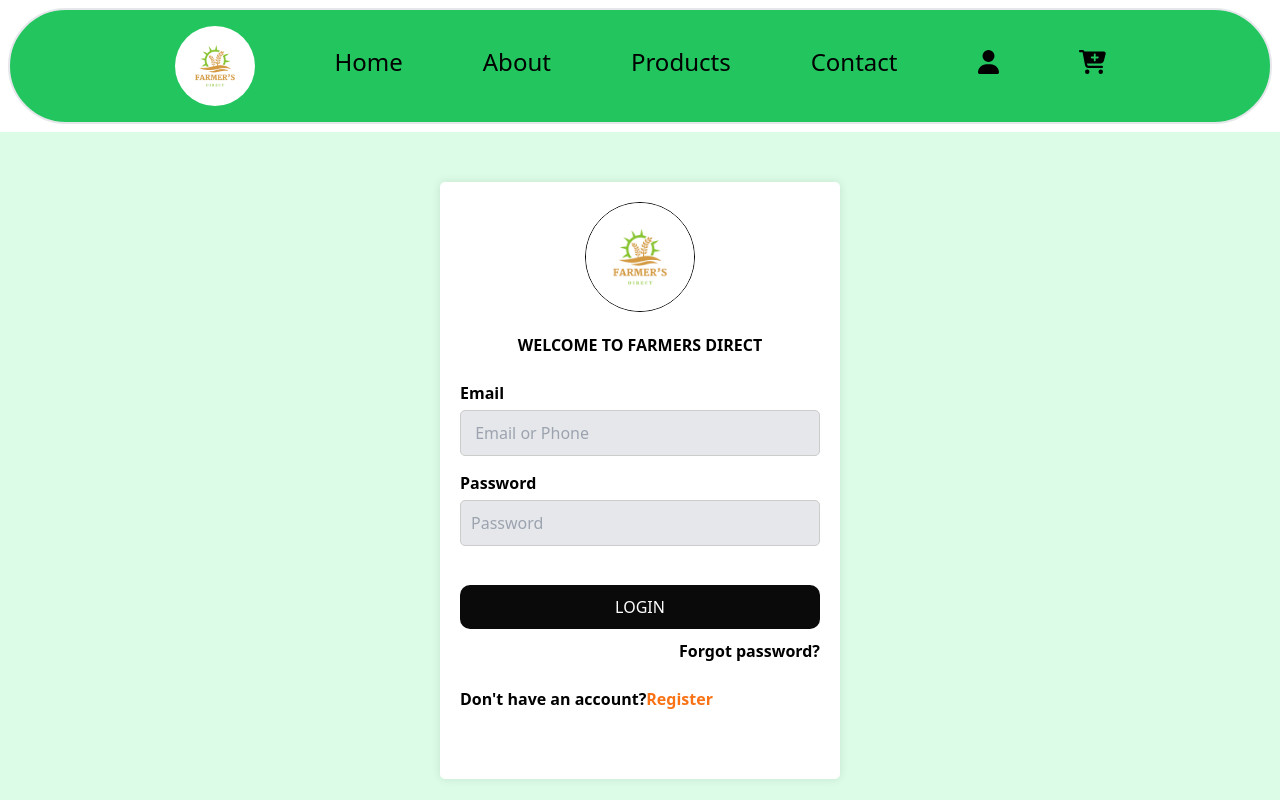
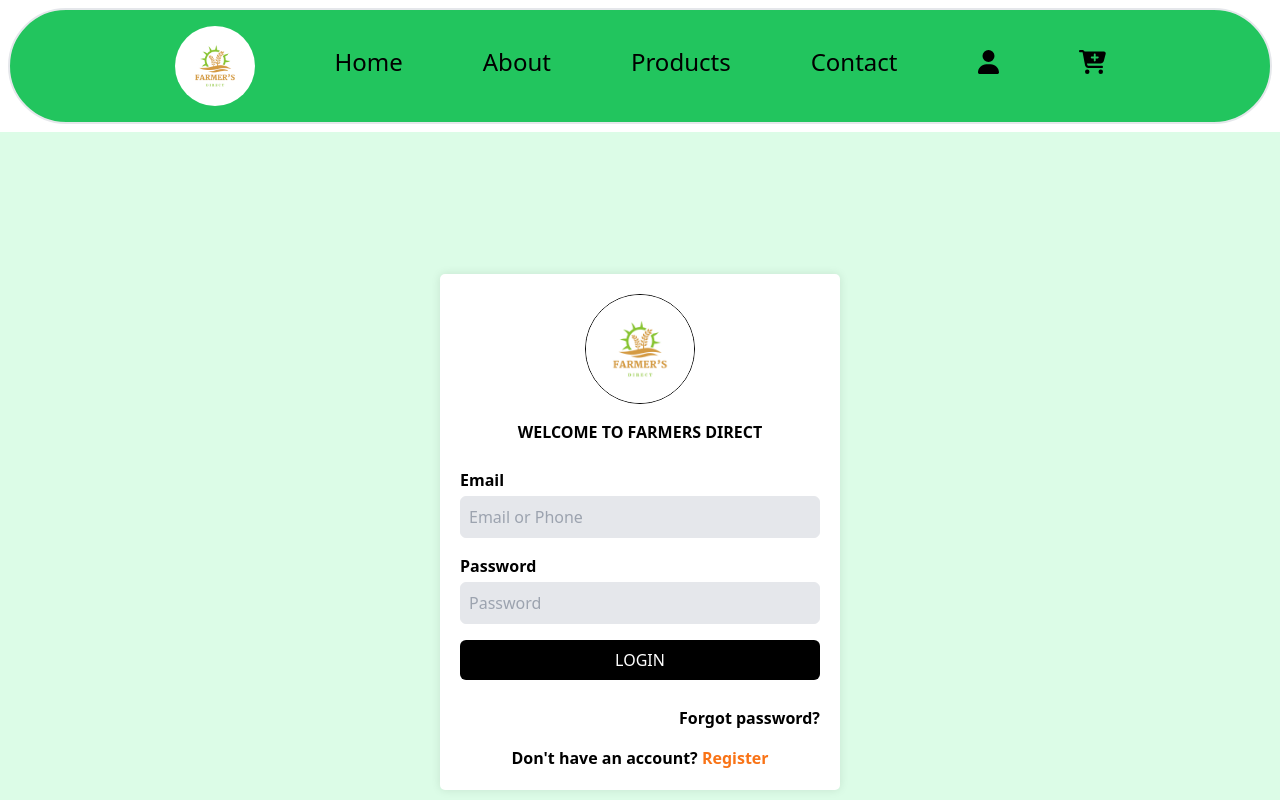
Before and after one commit to Smkandawire/GROUP-27-FARMERS-DIRECT-WEBSITE-FRONTEND, a React (Create React App) app: page /LoginPage in a window 1280 px wide. Shown: the top 800 px of the page. Built offline with nearby package versions, Linux system fonts and the light colour scheme.

Commit message:
linking backend to front end  on sign up and login

```diff
--- a/src/components/Homepage/Home.js
+++ b/src/components/Homepage/Home.js
@@ -27,7 +27,7 @@ const Home = () => {
   useEffect(() => {
     const interval = setInterval(() => {
       setCurrentImageIndex((prevIndex) => (prevIndex + 1) % bannerImages.length);
-    }, 4000); // Change every 3 seconds
+    },2000); // Change every 3 seconds
 
     return () => clearInterval(interval); // Clear interval on component unmount
   }, []);
--- a/src/components/LoginPage/LoginPage.js
+++ b/src/components/LoginPage/LoginPage.js
@@ -1,62 +1,110 @@
+// src/components/Login.js
+
+import React, { useState } from 'react';
 import { Link } from "react-router-dom";
 import logo from "../Header/logo.png";
-export default function LoginPage(){
-    const handleSubmit = (event) =>{
+
+const Login = () => {
+  const [email, setEmail] = useState('');
+  const [password, setPassword] = useState('');
+
+  const handleSubmit = async (event) => {
     event.preventDefault();
+    try {
+      const response = await fetch('http://localhost:3000/user/login', {
+        method: 'POST',
+        headers: {
+          'Content-Type': 'application/json',
+        },
+        body: JSON.stringify({ email, password }),
+      });
 
-      const email = document.getElementById("email").value;
-      const password = document.getElementById("password").value;
+      if (response.ok) {
+        const data = await response.json();
+        alert('Login successful!');
+        localStorage.setItem('token', data.accessToken); // Store token in localStorage
+      } else {
+        alert('Login failed');
+      }
+    } catch (error) {
+      console.error('Error during login:', error);
+    }
+  };
 
-      console.log("Email:", email);
-      console.log("Password:", password);
-    };
-    return(
-    <div className=" flex bg-green-100 ">
-      <div className='container ' style={{ maxWidth: '400px', margin: '50px auto', backgroundColor: '#FFF', padding: '20px', borderRadius: '5px', boxShadow: '0 0 10px rgba(0, 0, 0, 0.1)' }}>
+  return (
+    <div className="flex bg-green-100 min-h-screen items-center justify-center">
+      <div
+        className="container"
+        style={{
+          maxWidth: '400px',
+          margin: '50px auto',
+          backgroundColor: '#FFF',
+          padding: '20px',
+          borderRadius: '5px',
+          boxShadow: '0 0 10px rgba(0, 0, 0, 0.1)',
+        }}
+      >
         <form onSubmit={handleSubmit}>
-        <div className="flex items-center justify-center">
+          <div className="flex items-center justify-center mb-4">
             <div className="border rounded-full w-[110px] h-[110px] border-black">
-                      <img src={logo} alt="Logo" class=" h-auto w-auto rounded-full"/>
+              <img src={logo} alt="Logo" className="h-auto w-auto rounded-full" />
             </div>
           </div>
-          <h2 style={{marginBottom:'21px' , textAlign:'left' }} className="text-bold"></h2>
-          <h3 className="flex items-center justify-center font-extrabold text-black text-center ">
-         WELCOME TO FARMERS DIRECT
-        </h3>
-
-          <br/>
-          <div className="input-group" style={{ marginBottom: '15px' }}>
-
-                      <label htmlFor="email" style={{ display: 'block', marginBottom: '5px'  }}><span className=' font-bold'>Email</span></label>
-                      <input className="bg-gray-200" type="email" id="email" name="Email" placeholder=" Email or Phone " style={{ width: '100%', padding: '10px', border: '1px solid #ccc', borderRadius: '5px' }} required />
+          <h3 className="text-center font-extrabold text-black">WELCOME TO FARMERS DIRECT</h3>
+          <br />
+          <div className="input-group mb-4">
+            <label htmlFor="email" className="font-bold block mb-1">
+              Email
+            </label>
+            <input
+              className="bg-gray-200 w-full p-2 border rounded-md"
+              type="email"
+              id="email"
+              placeholder="Email or Phone"
+              value={email}
+              onChange={(e) => setEmail(e.target.value)}
+              required
+            />
           </div>
-                  <div className="input-group" style={{ marginBottom: '15px' }}>
-                      <label htmlFor="password" style={{ display: 'block', marginBottom: '5px' }}><span className=' font-bold'>Password</span></label>
-                      <input className="bg-gray-200" type="password" id="password" name="Password" placeholder="Password" style={{ width: '100%', padding: '10px', border: '1px solid #ccc', borderRadius: '5px' }} required />
+          <div className="input-group mb-4">
+            <label htmlFor="password" className="font-bold block mb-1">
+              Password
+            </label>
+            <input
+              className="bg-gray-200 w-full p-2 border rounded-md"
+              type="password"
+              id="password"
+              placeholder="Password"
+              value={password}
+              onChange={(e) => setPassword(e.target.value)}
+              required
+            />
           </div>
-                  <br/>
-                  <button type="submit" style={{ width: '100%', padding: '10px', backgroundColor: '#0a0a0a', color: '#fff', border: 'none', borderRadius: '10px', cursor: 'pointer' }}><Link to='/Advertise'>LOGIN</Link></button>
+          <button
+            type="submit"
+            className="w-full bg-black text-white py-2 rounded-md hover:bg-gray-800 transition mb-4"
+          >
+            LOGIN
+          </button>
         </form>
 
         <div className="flex justify-end font-bold" style={{ backgroundColor: 'transparent', marginTop: '10px' }}>
-    <button style={{ backgroundColor: 'transparent', border: 'none', cursor: 'pointer', color: 'black' }}>
+          <button
+            style={{ backgroundColor: 'transparent', border: 'none', cursor: 'pointer', color: 'black' }}
+            onClick={() => alert('Forgot Password functionality is not yet implemented')}
+          >
             Forgot password?
           </button>
         </div>
-   <br/>
-        <div>
-        <div className="font-bold text-black">Don't have an account?
-    <span ><Link to="/SignUp"  className=" text-orange-500 cursor-pointer">
+        <div className="font-bold text-black mt-4 text-center">
+          Don't have an account?{' '}
+          <Link to="/SignUp" className="text-orange-500 cursor-pointer hover:underline">
             Register
-          </Link> </span>
+          </Link>
         </div>
       </div>
-    <br/>
-    <br/>
+    </div>
+  );
+};
 
-    </div>
-
-    </div>
-
-    )
-  }
+export default Login;
--- /dev/null
+++ b/src/components/ProtectedRoute.js
@@ -0,0 +1,11 @@
+// src/components/ProtectedRoute.js
+
+import React from 'react';
+import { Navigate } from 'react-router-dom';
+
+function ProtectedRoute({ children }) {
+  const token = localStorage.getItem('token');
+  return token ? children : <Navigate to="/login" />;
+}
+
+export default ProtectedRoute;
--- a/src/components/SignUp/SignUp.js
+++ b/src/components/SignUp/SignUp.js
@@ -1,36 +1,83 @@
-import React from 'react';
+// src/components/Signup.js
+
+import React, { useState } from 'react';
 import { Link } from 'react-router-dom';
 
-const SignUp = () => {
+const Signup = () => {
+  const [email, setEmail] = useState('');
+  const [username, setUsername] = useState('');
+  const [password, setPassword] = useState('');
+  const [confirmPassword, setConfirmPassword] = useState('');
+
+  const handleSubmit = async (event) => {
+    event.preventDefault();
+
+    // Password confirmation check
+    if (password !== confirmPassword) {
+      alert('Passwords do not match.');
+      return;
+    }
+
+    try {
+      const response = await fetch('http://localhost:3000/user/signup', {
+        method: 'POST',
+        headers: {
+          'Content-Type': 'application/json',
+        },
+        body: JSON.stringify({ email, username, password }),
+      });
+
+      if (response.ok) {
+        alert('Signup successful!');
+      } else {
+        alert('Signup failed');
+      }
+    } catch (error) {
+      console.error('Error during signup:', error);
+    }
+  };
+
   return (
     <div className="flex items-center justify-center min-h-screen bg-green-100">
       <div className="bg-white p-10 rounded-lg shadow-md w-full max-w-md">
         <h2 className="text-2xl font-bold text-center mb-4">Sign up for Farmers Direct</h2>
 
-      <form className="space-y-4">
+        <form className="space-y-4" onSubmit={handleSubmit}>
           <input
-          type="text"
-          placeholder="Email or Phone"
+            type="email"
+            placeholder="Email"
             className="w-full p-3 border rounded-md focus:outline-none focus:ring-2 focus:ring-green-500"
+            value={email}
+            onChange={(e) => setEmail(e.target.value)}
+            required
           />
           <input
             type="text"
             placeholder="Username"
             className="w-full p-3 border rounded-md focus:outline-none focus:ring-2 focus:ring-green-500"
+            value={username}
+            onChange={(e) => setUsername(e.target.value)}
+            required
           />
           <input
             type="password"
             placeholder="Create password"
             className="w-full p-3 border rounded-md focus:outline-none focus:ring-2 focus:ring-green-500"
+            value={password}
+            onChange={(e) => setPassword(e.target.value)}
+            required
           />
           <input
             type="password"
             placeholder="Confirm password"
             className="w-full p-3 border rounded-md focus:outline-none focus:ring-2 focus:ring-green-500"
+            value={confirmPassword}
+            onChange={(e) => setConfirmPassword(e.target.value)}
+            required
           />
 
           <p className="text-sm text-black text-center">
-          Use 8 or more characters with a mix of letters, numbers, and symbols
+            Use 8 or more characters with a mix of letters, numbers, and symbols.
           </p>
 
           <button
@@ -43,16 +90,15 @@ const SignUp = () => {
 
         <div className="mt-4 text-center">
           <p className="text-sm">
-          Already have an account?{" "}
-          <Link to="/LoginPage" className="text-orange-500 hover:underline">
+            Already have an account?{' '}
+            <Link to="/loginPage" className="text-orange-500 hover:underline">
               Log in
             </Link>
           </p>
         </div>
       </div>
     </div>
-
   );
 };
 
-export default SignUp;
+export default Signup;
```
Lines whose indentation alone changed are shown as unchanged.
